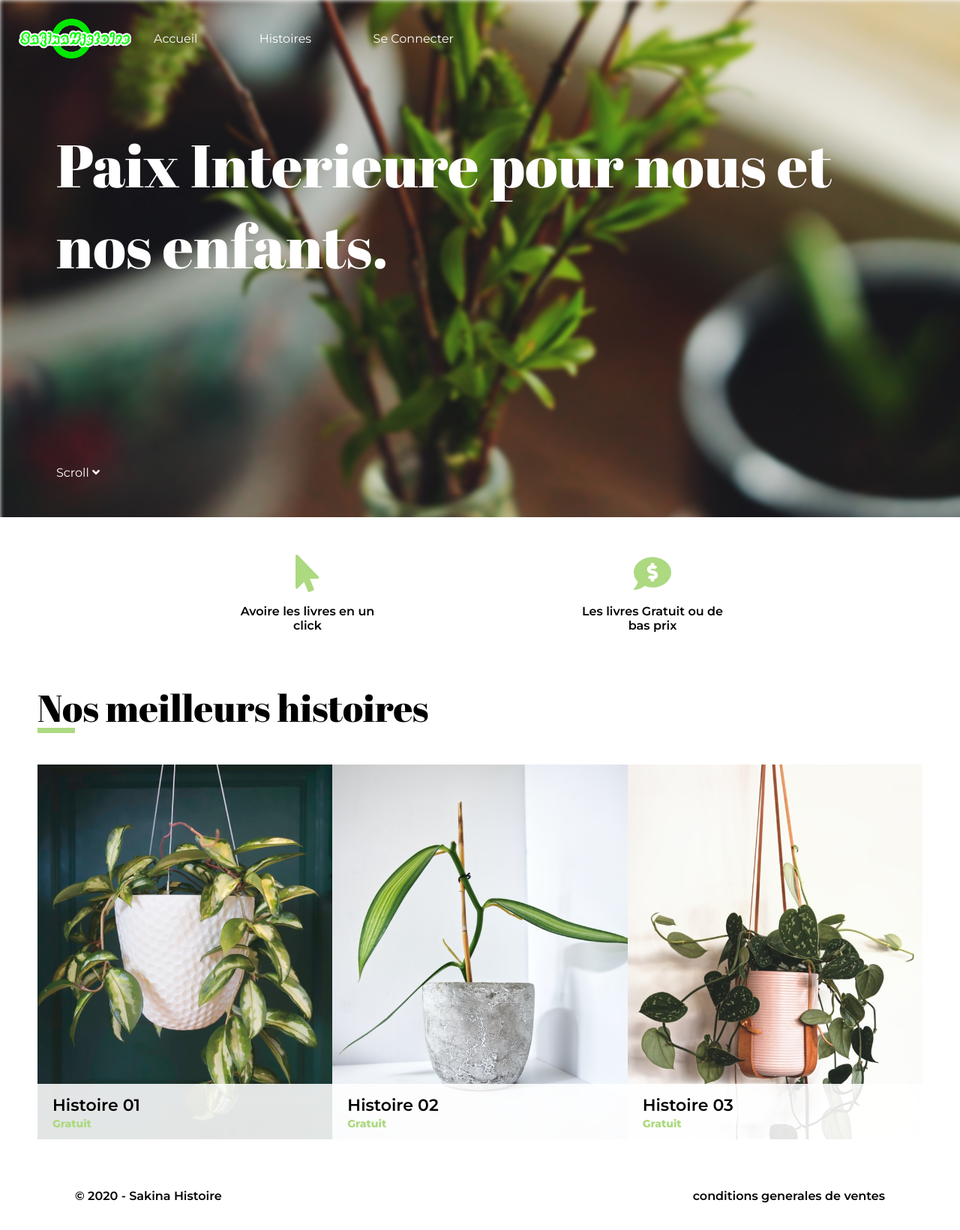
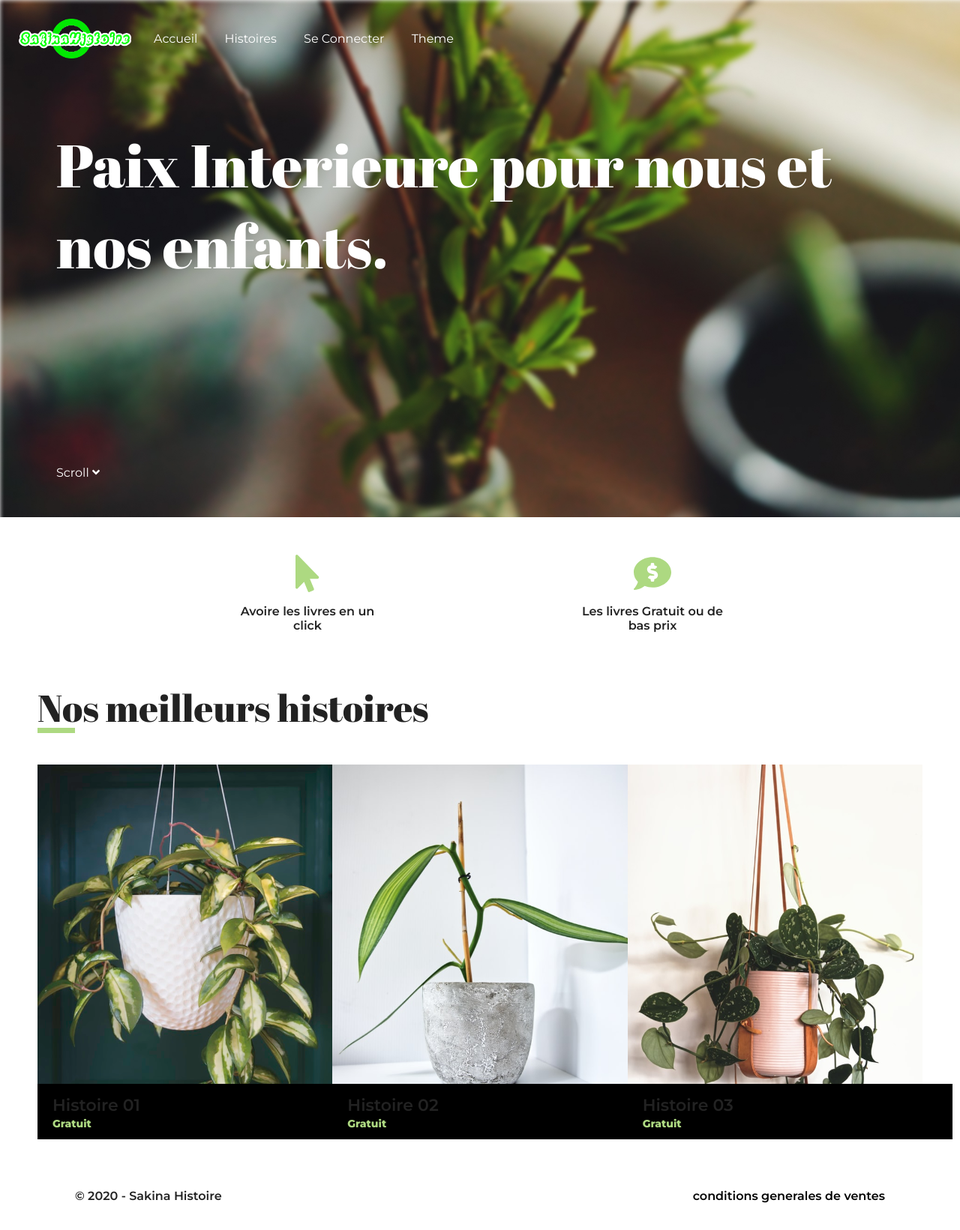
Before and after one commit to BougatayaAbd/Project-02, a Flask app: page / in a window 1280 px wide. Shown: the whole page at 75% size. Run offline with Flask 2, Linux system fonts and the light colour scheme; parts of the project's set-up code (start-up, migrations or seed data) failed here and were passed over; some libraries are stand-ins or nearby versions.

Commit message:
--- Auto-Git Commit ---

```diff
--- a/templates/index.html
+++ b/templates/index.html
@@ -7,7 +7,7 @@
     <link rel="shortcut icon" href="{{url_for('static', filename='icon.ico')}}" type="image/x-icon">
     <script src="https://cdnjs.cloudflare.com/ajax/libs/font-awesome/5.12.0-2/js/all.min.js"></script>
 </head>
-<body>
+<body class="dark-theme || light-theme">
     <section class="top-page">
         <header class="header">
             <img src="{{url_for('static', filename='Logo.png')}}" alt="SakinaHistoire">
@@ -15,6 +15,7 @@
                 <li><a href="/">Accueil</a></li>
                 <li><a href="products">Histoires</a></li>
                 <li><a href="seconnecter">Se Connecter</a></li>
+                <li><a class="theme-btn">Theme</a></li>
             </nav>
         </header>
         <div class="landing-page">
@@ -38,19 +39,19 @@
         </h2>
         <div class="best-stories">
             <a class="story-box story1 no-grid">
-                <div class="story-details">
+                <div class="story-details dark-theme || light-theme">
                     <p class="story-name">{{beststory1}}</p>
                     <p class="story-price">{{beststory1price}}</p>
                 </div>
             </a>
             <a class="story-box story2 no-grid">
-            <div class="story-details">
+            <div class="story-details dark-theme || light-theme">
                 <p class="story-name">{{beststory2}}</p>
                 <p class="story-price">{{beststory2price}}</p>
             </div>
         </a>
             <a class="story-box story3 no-grid">
-            <div class="story-details">
+            <div class="story-details dark-theme || light-theme">
                 <p class="story-name">{{beststory3}}</p>
                 <p class="story-price">{{beststory3price}}</p>
             </div>
@@ -227,4 +228,28 @@ footer a.cgv {
     text-decoration: none;
     color: black;
 }
+body {
+  color: #222;
+  background: #fff;
+}
+body.dark-theme {
+  color: #eee;
+  background: #121212;
+}
+div.dark-theme {
+    background-color: #000000;
+}
 </style>
+<script>
+// Select the button
+const btn = document.querySelector('.theme-btn');
+
+// Listen for a click on the button
+btn.addEventListener('click', function() {
+  // Then toggle (add/remove) the .dark-theme class to the body
+  document.body.classList.toggle('dark-theme');
+})
+if(document.body.classList.toggle('dark-theme')){
+    document.div.classList.toggle('dark-theme');
+}
+</script>
```
